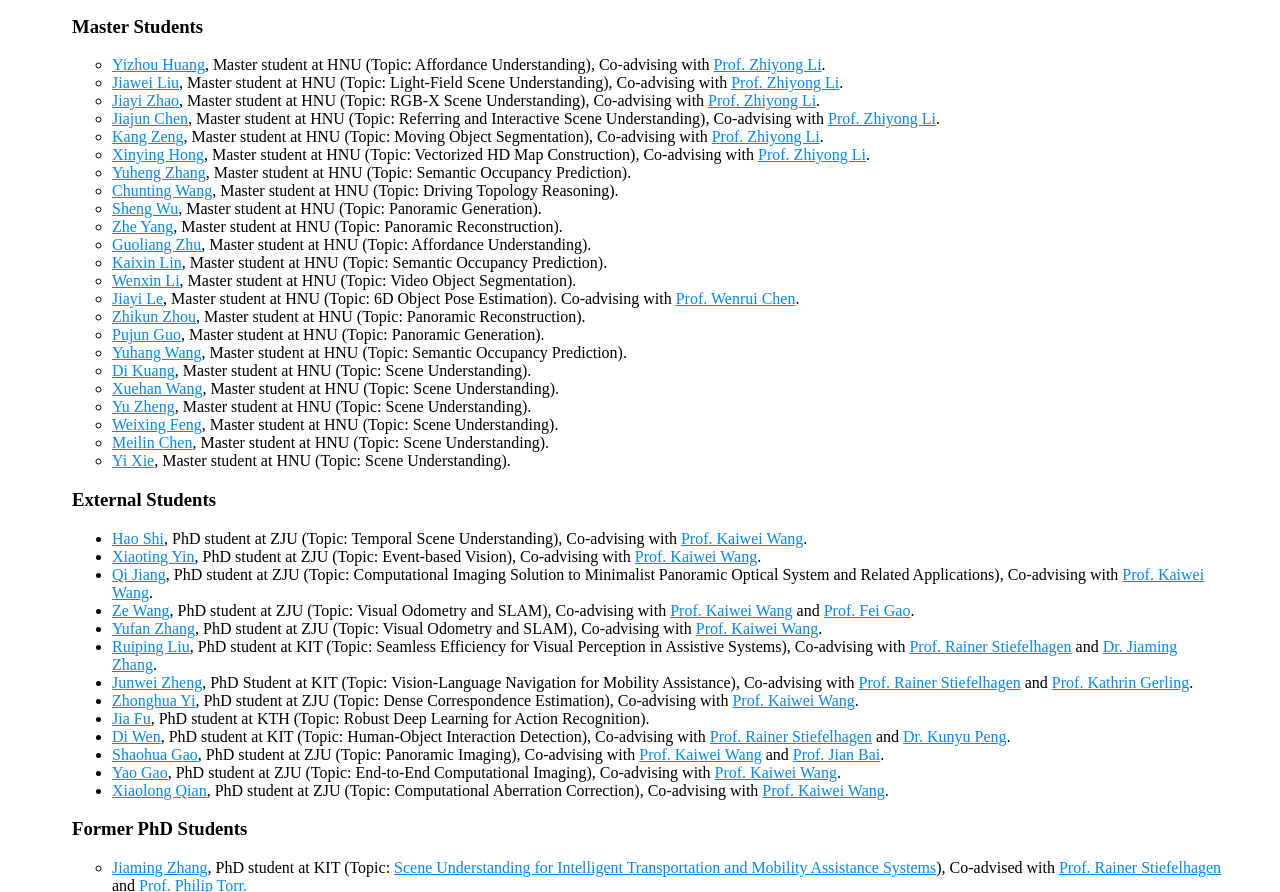
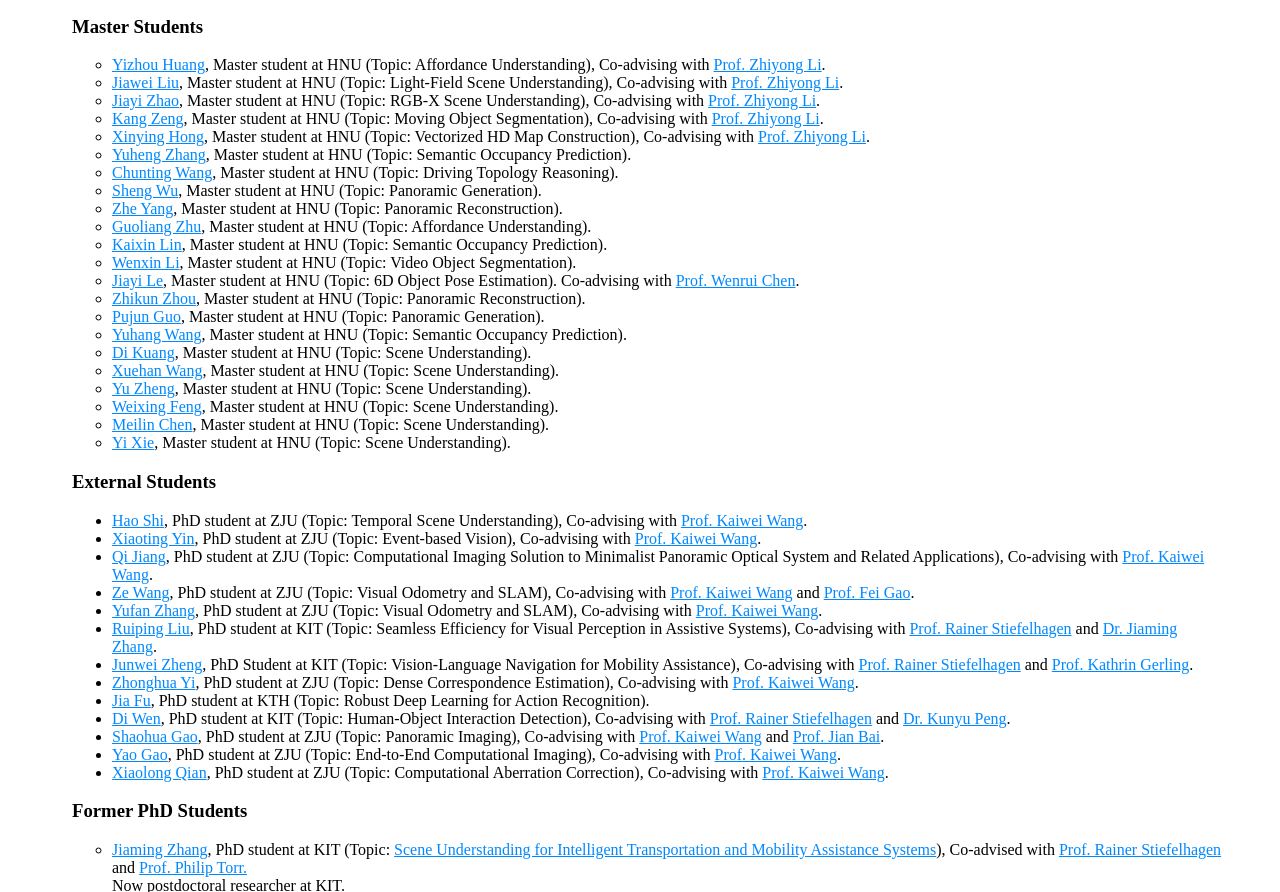
Before and after one commit to elnino9ykl/elnino9ykl.github.io, a plain HTML site: page team.html in a window 1280 px wide. Shown: the part 1018-1910 px from the top of the page. Drawn offline with Linux system fonts and the light colour scheme.

Commit message:
Update 20250319

```diff
--- a/team.html
+++ b/team.html
@@ -124,11 +124,6 @@
 
 			<li>
 				<a href="javascript:void(0)">Jiayi Zhao</a>, Master student at HNU (Topic: RGB-X Scene Understanding),
-				Co-advising with <a href="http://robotics.hnu.edu.cn/info/1071/1515.htm">Prof. Zhiyong Li</a>.
-			</li>
-
-			<li>
-				<a href="https://github.com/JiajunChern">Jiajun Chen</a>, Master student at HNU (Topic: Referring and Interactive Scene Understanding),
 				Co-advising with <a href="http://robotics.hnu.edu.cn/info/1071/1515.htm">Prof. Zhiyong Li</a>.
 			</li>
 
```
